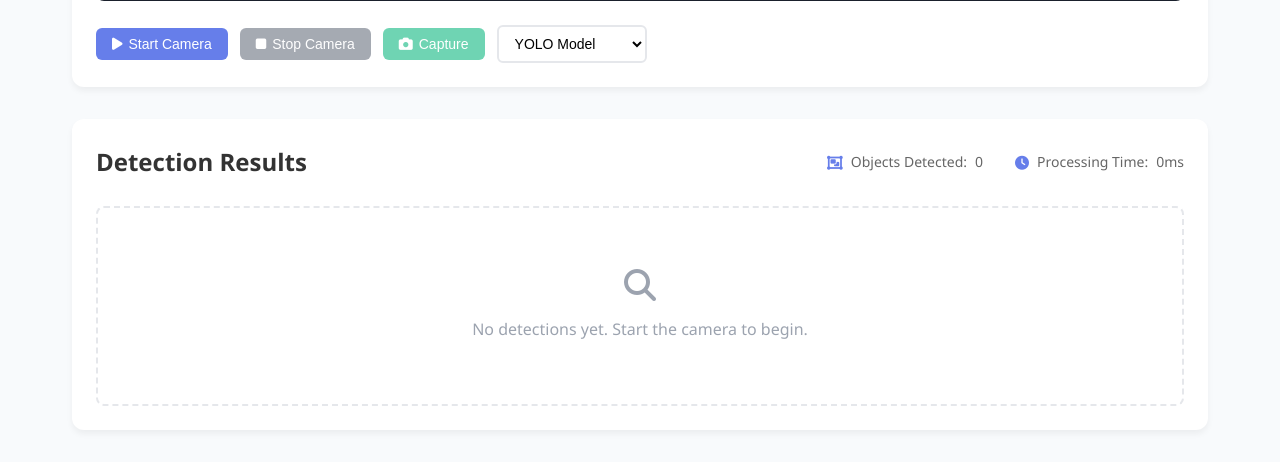
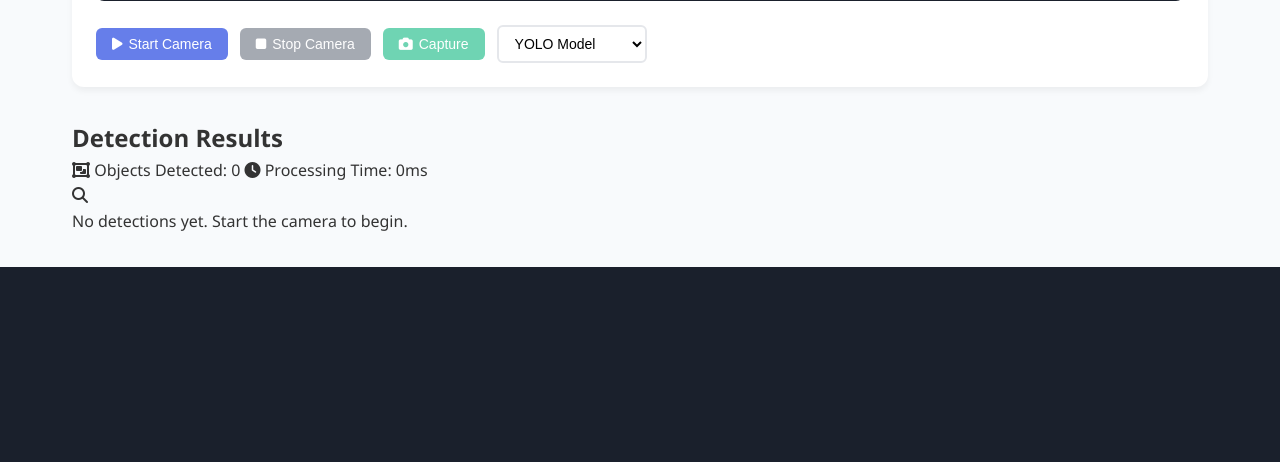
Before and after one commit to Rajnandini-chauhan/updatedversionofminor, a Flask app: page /dashboard in a window 1280 px wide. Shown: the part 737-1199 px from the top of the page. After the commit the page ends 1004 px from the top, so only its background shows below. Run offline with Flask 3, Linux system fonts and the light colour scheme; the visitor is signed in with stand-in values (Sample User, id 1).

Commit message:
Delete results section styles from dashboard.css
Removed the results section styles from the dashboard CSS.

```diff
--- a/static/css/dashboard.css
+++ b/static/css/dashboard.css
@@ -176,99 +176,9 @@
     min-width: 150px;
 }
 
-/* Results Section */
-.results-section {
-    background: white;
-    border-radius: 12px;
-    padding: 1.5rem;
-    box-shadow: 0 4px 6px rgba(0, 0, 0, 0.05);
-}
 
-.results-header {
-    display: flex;
-    justify-content: space-between;
-    align-items: center;
-    margin-bottom: 1.5rem;
-    flex-wrap: wrap;
-    gap: 1rem;
-}
 
-.results-header h2 {
-    color: #333;
-    font-size: 1.5rem;
-}
 
-.results-stats {
-    display: flex;
-    gap: 2rem;
-}
-
-.stat-item {
-    display: flex;
-    align-items: center;
-    gap: 8px;
-    color: #666;
-    font-size: 14px;
-}
-
-.stat-item i {
-    color: #667eea;
-}
-
-.results-container {
-    min-height: 200px;
-    border: 2px dashed #e5e7eb;
-    border-radius: 8px;
-    display: flex;
-    align-items: center;
-    justify-content: center;
-}
-
-.no-results {
-    text-align: center;
-    color: #9ca3af;
-}
-
-.no-results i {
-    font-size: 2rem;
-    margin-bottom: 1rem;
-}
-
-.detections-list {
-    width: 100%;
-    padding: 1rem;
-}
-
-.detection-item {
-    background: #f8fafc;
-    border: 1px solid #e5e7eb;
-    border-radius: 6px;
-    padding: 1rem;
-    margin-bottom: 0.5rem;
-    display: flex;
-    justify-content: space-between;
-    align-items: center;
-}
-
-.detection-info {
-    display: flex;
-    align-items: center;
-    gap: 12px;
-}
-
-.detection-type {
-    background: #667eea;
-    color: white;
-    padding: 4px 8px;
-    border-radius: 4px;
-    font-size: 12px;
-    font-weight: 500;
-}
-
-.detection-confidence {
-    color: #666;
-    font-size: 14px;
-}
 
 /* Toast Notification */
 .toast {
```
